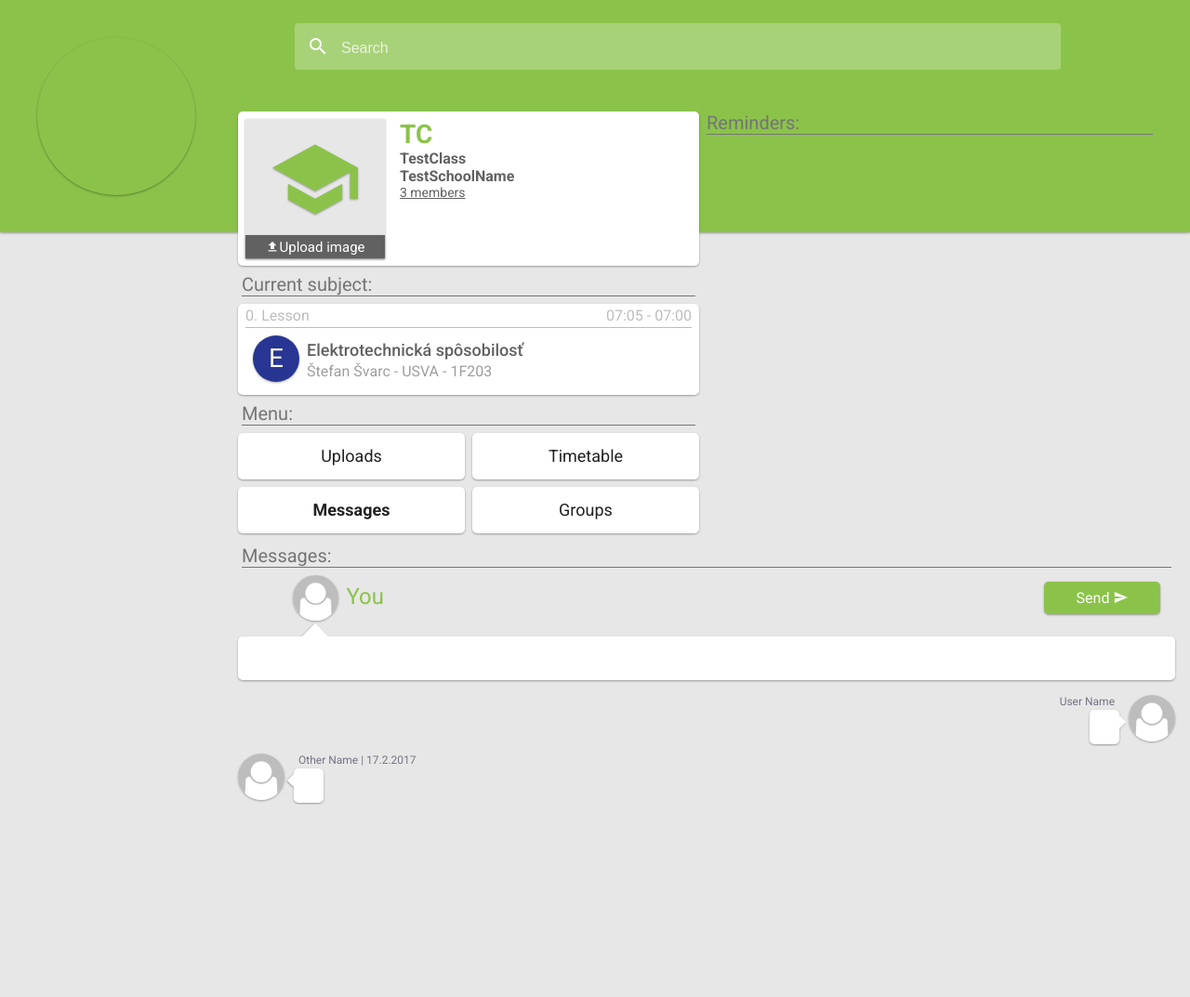
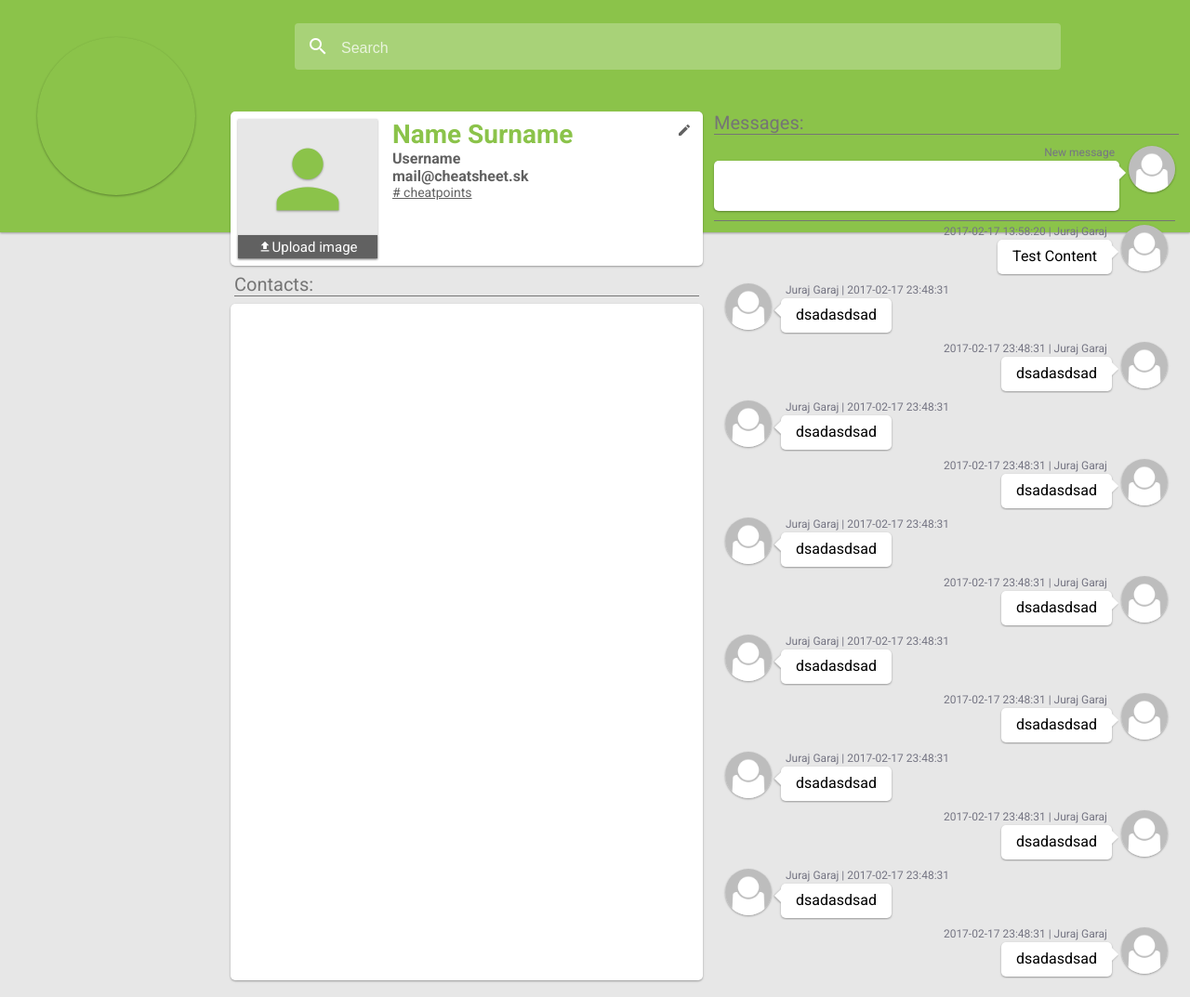
Before and after one commit to juraj98/cheatsheet, a PHP site: page /cheatsheet.html in a window 1280 px wide. Shown: the whole page at 93% size. Run offline with PHP 8.4, Linux system fonts and the light colour scheme; some libraries are stand-ins or nearby versions.

Commit message:
H - Dokončené HTML/CSS pre Account

```diff
--- a/cheatsheet.html
+++ b/cheatsheet.html
@@ -92,6 +92,12 @@
 	<link rel="stylesheet" type="text/css" href="css/addClass.css">
 	<script type="text/javascript" src="js/addClass/addClassClick.js"></script>
 	<script type="text/javascript" src="js/addClass/addClassInit.js"></script>
+	<!--=================-->
+	<!--=====Account=====-->
+	<!--=================-->
+	<link rel="stylesheet" type="text/css" href="css/account.css">
+	<script type="text/javascript" src="js/account/accoutClick.js"></script>
+	<script type="text/javascript" src="js/account/accoutInit.js"></script>
 
 	<!--=====-->
 	<!--Class-->
@@ -263,72 +269,148 @@
 	<!-------------------------------CONTENT------------------------------>
 	<!-------------------------------------------------------------------->
 	<div class="content">
-		<div class="cColumn" id="cColumnLeft">
-			<div id="cClassCard" class="card-1">
-				<div id="cClassImageDiv" class="unselectable card-1"><i class="material-icons">school</i>
-					<div class="card-1" id="cClassImageUploadButton"><i class="material-icons">file_upload</i><span>Upload image</span></div>
-				</div>
-				<h1 id="cClassShortName">TC</h1>
-				<h2 id="cClassFullName">TestClass</h2>
-				<h2 id="cClassSchool">TestSchoolName</h2>
-				<h3 id="cClassMembers">3 members</h3></div>
-			<div class="cHeader" id="cSubjectHeader">Current subject:</div>
-			<div class="ttSubject card-1" id="cCurrentSubject">
-				<div class="ttSubjectHeader">
-					<div class="number"><span>0</span>. Lesson</div>
-					<div class="time"><span class="start">07:05</span> - <span class="end">07:00</span></div>
-				</div>
-				<div class="bodysSortable">
-					<div class="ttSubjectBody">
-						<div style="background-color: #283593" class="ttSubjectIcon unselectable card-1">E</div><span class="ttSubjectName">Elektrotechnická spôsobilosť</span><span class="ttSubjectInfo">Štefan Švarc - USVA - 1F203</span>
-						<div class="ttSubjectNotifications unselectable"><i class="material-icons" style="color:#F44336; display:none;">mode_edit</i><i class="material-icons" style="display:none;">extension</i><i class="material-icons" style="display:none;">notifications</i></div>
+		<!--User Info-->
+		<div id="aUserInfoPanel" class="card-1">
+			<div id="aUserImageDiv" class="unselectable card-1">
+				<i class="material-icons">person</i>
+				<div class="card-1" id="aUserImageUploadButton">
+					<i class="material-icons">file_upload</i><span>Upload image</span>
 				</div>
 			</div>
+			<h1 id="aUserNameAndSurname">Name Surname</h1>
+			<h2 id="aUserUsername">Username</h2>
+			<h2 id="aUserMail">mail@cheatsheet.sk</h2>
+			<h3 id="aUserCheatpoints"># cheatpoints</h3>
+			<i class="material-icons" id="aUserEditInfo">mode_edit</i>
 		</div>
-			<div class="cHeader">Menu:</div>
-			<div id="cClassMenu">
-				<div id="cClassUploads" class="card-1 cMenuButton unselectable">Uploads</div>
-				<div id="cClassTimetable" class="card-1 unselectable cMenuButton">Timetable</div>
-				<div id="cClassMessages" class="card-1 unselectable cMenuButton active">Messages</div>
-				<div id="cClassGroups" class="card-1 unselectable cMenuButton">Groups</div>
-			</div>
-		</div>
-		<div class="cColumn" id="cColumnRight">
-			<div id="cReminders">
-				<div class="cHeader">Reminders:</div>
-			</div>
-		</div>
-		<div class="cHeader wideHeader" id="cOptionsHeader">Messages:</div>
-		<div id="cNewMessageBox">
-			<div id="cNewMessageBoxPicture">
-				<div id="cNewMessageBoxPictureArrow" class="card-1"></div>
-				<img src="images/placeholders/profilePicturePlaceholder.png" id="cNewMessageBoxPictureImage" class="card-1">
-			</div>
-			<span id="cNewMessageBoxYouText">You</span>
-			<textarea rows="1" class="card-1"></textarea>
-			<div id="cNewMessageSendButton" class="card-1"><span>Send</span><i class="material-icons">send</i></div>
-		</div>
-		<div class="cUserMsg">
-			<img class="cImage card-1" src="images/placeholders/profilePicturePlaceholder.png">
-			<span class="cName">User Name</span>
+		<!--Messages-->
+		<div id="aMessagesHeader" class="aHeader">Messages:</div>
+
+		<!--User messages-->
+		<div id="aUserMessages">
+			<div id="aMessageBox">
+				<img class="cImage card-1" src="images/placeholders/profilePicturePlaceholder.png" title="" style=""><span class="cName">New message</span>
 				<div class="cMsgConainer">
 					<div class="cMsgBox card-1">
+						<textarea></textarea>
 					</div>
 					<div class="cMsgBoxArrowConatiner">
 						<div class="cMsgBoxArrow"></div>
 					</div>
 				</div>
 		</div>
-		<div class="cOtherMsg">
-			<img class="cImage card-1" src="images/placeholders/profilePicturePlaceholder.png">
-			<span class="cName">Other Name | 17.2.2017</span>
+			<div class="cUserMsg">
+				<img class="cImage card-1" src="images/placeholders/profilePicturePlaceholder.png" title="" style=""><span class="cName">2017-02-17 13:58:20 | Juraj Garaj</span>
 				<div class="cMsgConainer">
-				<div class="cMsgBox card-1">
-				</div>
+					<div class="cMsgBox card-1">Test Content</div>
 					<div class="cMsgBoxArrowConatiner">
 						<div class="cMsgBoxArrow"></div>
 					</div>
 				</div>
+			</div>
+			<div class="cOtherMsg"><img class="cImage card-1" src="images/placeholders/profilePicturePlaceholder.png"><span class="cName">Juraj Garaj | 2017-02-17 23:48:31</span>
+				<div class="cMsgConainer">
+					<div class="cMsgBox card-1">dsadasdsad</div>
+					<div class="cMsgBoxArrowConatiner">
+						<div class="cMsgBoxArrow"></div>
+					</div>
+				</div>
+			</div>
+			<div class="cUserMsg"><img class="cImage card-1" src="images/placeholders/profilePicturePlaceholder.png"><span class="cName">2017-02-17 23:48:31 | Juraj Garaj</span>
+				<div class="cMsgConainer">
+					<div class="cMsgBox card-1">dsadasdsad</div>
+					<div class="cMsgBoxArrowConatiner">
+						<div class="cMsgBoxArrow"></div>
+					</div>
+				</div>
+			</div>
+			<div class="cOtherMsg"><img class="cImage card-1" src="images/placeholders/profilePicturePlaceholder.png"><span class="cName">Juraj Garaj | 2017-02-17 23:48:31</span>
+				<div class="cMsgConainer">
+					<div class="cMsgBox card-1">dsadasdsad</div>
+					<div class="cMsgBoxArrowConatiner">
+						<div class="cMsgBoxArrow"></div>
+					</div>
+				</div>
+			</div>
+			<div class="cUserMsg"><img class="cImage card-1" src="images/placeholders/profilePicturePlaceholder.png"><span class="cName">2017-02-17 23:48:31 | Juraj Garaj</span>
+				<div class="cMsgConainer">
+					<div class="cMsgBox card-1">dsadasdsad</div>
+					<div class="cMsgBoxArrowConatiner">
+						<div class="cMsgBoxArrow"></div>
+					</div>
+				</div>
+			</div>
+			<div class="cOtherMsg"><img class="cImage card-1" src="images/placeholders/profilePicturePlaceholder.png"><span class="cName">Juraj Garaj | 2017-02-17 23:48:31</span>
+				<div class="cMsgConainer">
+					<div class="cMsgBox card-1">dsadasdsad</div>
+					<div class="cMsgBoxArrowConatiner">
+						<div class="cMsgBoxArrow"></div>
+					</div>
+				</div>
+			</div>
+			<div class="cUserMsg"><img class="cImage card-1" src="images/placeholders/profilePicturePlaceholder.png"><span class="cName">2017-02-17 23:48:31 | Juraj Garaj</span>
+				<div class="cMsgConainer">
+					<div class="cMsgBox card-1">dsadasdsad</div>
+					<div class="cMsgBoxArrowConatiner">
+						<div class="cMsgBoxArrow"></div>
+					</div>
+				</div>
+			</div>
+			<div class="cOtherMsg"><img class="cImage card-1" src="images/placeholders/profilePicturePlaceholder.png"><span class="cName">Juraj Garaj | 2017-02-17 23:48:31</span>
+				<div class="cMsgConainer">
+					<div class="cMsgBox card-1">dsadasdsad</div>
+					<div class="cMsgBoxArrowConatiner">
+						<div class="cMsgBoxArrow"></div>
+					</div>
+				</div>
+			</div>
+			<div class="cUserMsg"><img class="cImage card-1" src="images/placeholders/profilePicturePlaceholder.png"><span class="cName">2017-02-17 23:48:31 | Juraj Garaj</span>
+				<div class="cMsgConainer">
+					<div class="cMsgBox card-1">dsadasdsad</div>
+					<div class="cMsgBoxArrowConatiner">
+						<div class="cMsgBoxArrow"></div>
+					</div>
+				</div>
+			</div>
+			<div class="cOtherMsg"><img class="cImage card-1" src="images/placeholders/profilePicturePlaceholder.png"><span class="cName">Juraj Garaj | 2017-02-17 23:48:31</span>
+				<div class="cMsgConainer">
+					<div class="cMsgBox card-1">dsadasdsad</div>
+					<div class="cMsgBoxArrowConatiner">
+						<div class="cMsgBoxArrow"></div>
+					</div>
+				</div>
+			</div>
+			<div class="cUserMsg"><img class="cImage card-1" src="images/placeholders/profilePicturePlaceholder.png"><span class="cName">2017-02-17 23:48:31 | Juraj Garaj</span>
+				<div class="cMsgConainer">
+					<div class="cMsgBox card-1">dsadasdsad</div>
+					<div class="cMsgBoxArrowConatiner">
+						<div class="cMsgBoxArrow"></div>
+					</div>
+				</div>
+			</div>
+			<div class="cOtherMsg"><img class="cImage card-1" src="images/placeholders/profilePicturePlaceholder.png"><span class="cName">Juraj Garaj | 2017-02-17 23:48:31</span>
+				<div class="cMsgConainer">
+					<div class="cMsgBox card-1">dsadasdsad</div>
+					<div class="cMsgBoxArrowConatiner">
+						<div class="cMsgBoxArrow"></div>
+					</div>
+				</div>
+			</div>
+			<div class="cUserMsg"><img class="cImage card-1" src="images/placeholders/profilePicturePlaceholder.png"><span class="cName">2017-02-17 23:48:31 | Juraj Garaj</span>
+				<div class="cMsgConainer">
+					<div class="cMsgBox card-1">dsadasdsad</div>
+					<div class="cMsgBoxArrowConatiner">
+						<div class="cMsgBoxArrow"></div>
+					</div>
+				</div>
+			</div>
+
+
+		</div>
+		<!--User contacts-->
+		<div id="aContactsHeader" class="aHeader">Contacts:</div>
+		<div id="aUserContacts" class="card-1">
+
 		</div>
 	</div>
 	<!--Content end-->
--- /dev/null
+++ b/css/account.css
@@ -0,0 +1,220 @@
+/*Headers*/
+.aHeader {
+	width: calc(50% - 20px);
+	font-size: 20px;
+	color: #757575;
+	border-bottom: 1px solid #757575;
+}
+#aContactsHeader {
+	float: left;
+	clear: left;
+	margin: 8px;
+	margin-left: 12px;
+}
+#aMessagesHeader {
+	float: right;
+	margin: 0;
+	margin-right: 12px;
+	margin-bottom: 4px;
+}
+
+#aUserInfoPanel {
+	width: calc(50% - 12px);
+	margin-right: 4px;
+	margin-left: 8px;
+	background-color: white;
+	border-radius: 5px;
+	float: left;
+	height: 166px;
+	position: relative;
+}
+
+
+/*aUserImage*/
+
+#aUserImageDiv {
+	width: 150px;
+	height: 150px;
+	margin: 8px;
+	background-color: #E7E7E7;
+	float: left;
+	position: relative;
+}
+
+#aUserImageDiv > i {
+	font-size: 100px;
+	color: #8bc34a;
+	text-shadow: 0 1px 3px rgba(0, 0, 0, 0.12), 0 1px 2px rgba(0, 0, 0, 0.24);
+	cursor: default;
+	margin: 0 25px;
+	margin-top: 15px;
+}
+
+#aUserImageUploadButton {
+	position: absolute;
+	bottom: 0;
+	height: 25px;
+	width: 100%;
+	background-color: #616161;
+	text-align: center;
+	color: white;
+	cursor: pointer;
+	transition: 0.2s;
+}
+
+#aUserImageUploadButton > i {
+	line-height: 25px;
+	font-size: 15px;
+}
+
+#aUserImageUploadButton > span {
+	display: inline-block;
+	font-size: 15px;
+	position: relative;
+	bottom: 2px;
+}
+
+
+/*aUserInfo*/
+
+#aUserInfoPanel > h1 {
+	color: #8BC34A;
+	margin: 8px;
+	float: left;
+	width: calc(100% - 198px);
+	margin-bottom: 0;
+	font-size: 28px;
+}
+
+#aUserInfoPanel > h2 {
+	color: #616161;
+	float: left;
+	width: calc(100% - 198px);
+	font-size: 16px;
+	margin: 0 8px;
+}
+
+#aUserInfoPanel > h2 {
+	color: #616161;
+	float: left;
+	width: calc(100% - 198px);
+	font-size: 16px;
+	margin: 0 8px;
+}
+
+#aUserInfoPanel > h3 {
+	color: #616161;
+	float: left;
+	width: calc(100% - 198px);
+	font-size: 14px;
+	text-decoration: underline;
+	margin: 0 8px;
+	font-weight: 400;
+}
+
+#aUserEditInfo {
+	position: absolute;
+	top: 0;
+	right: 0;
+	font-size: 16px;
+	padding: 12px;
+	cursor: pointer;
+	color: #616161;
+}
+
+
+/*User contacts*/
+
+#aUserContacts {
+	width: calc(50% - 12px);
+	margin-right: 4px;
+	margin-left: 8px;
+	background-color: white;
+	border-radius: 5px;
+	float: left;
+	clear: left;
+	height: calc(100vh - 340px);
+	overflow-y: scroll;
+}
+
+
+/*User messages*/
+
+#aMessageBox {
+	width: calc(100% - 12px);
+	margin: 8px;
+	margin-left: 4px;
+	float: right;
+	padding-bottom: 8px;
+	margin-bottom: 0;
+	border-bottom: 1px solid #757575;
+}
+
+#aUserMessages {
+	width: calc(50% - 12px);
+	margin-left: 4px;
+	margin-right: 8px;
+	height: calc(100vh - 160px);
+	float: right;
+	overflow-y: scroll;
+}
+
+#aMessageBox .cImage {
+	float: right;
+	width: 50px;
+	border-radius: 180px;
+}
+#aMessageBox .cName {
+	float: right;
+	margin-right: 15px;
+	font-size: 12px;
+	color: #757583;
+}
+#aMessageBox .cMsgConainer {
+	float: right;
+	width: calc(100% - 50px);
+	position: relative;
+	padding-top: 2px;
+	padding-bottom: 2px;
+}
+#aMessageBox .cMsgBox {
+	min-height: 21px;
+	width: calc(100% - 42px);
+	float: right;
+	margin-right: 10px;
+	border-radius: 5px;
+	padding: 8px 16px;
+	position: relative;
+	text-align: right;
+	background-color: white;
+	word-wrap: break-word;
+}
+#aMessageBox .cMsgBox > textarea{
+	resize: none;
+    width: 100%;
+    border: none;
+    font-family: 'Roboto';
+    outline: none;
+}
+#aMessageBox .cMsgBoxArrowConatiner {
+	position: absolute;
+	overflow: hidden;
+	z-index: 1;
+	top: 0;
+	right: 0;
+	height: 32px;
+	width: 10px;
+
+}
+#aMessageBox .cMsgBoxArrow {
+	position: absolute;
+	top: 10px;
+	height: 10px;
+	width: 10px;
+	background-color: white;
+	transform: rotate(45deg);
+	right: 5px;
+	box-shadow: 0 1px 3px rgba(0, 0, 0, 0.12), 0 1px 2px rgba(0, 0, 0, 0.24);
+}
+
+/*Messages used from class css*/
--- /dev/null
+++ b/js/account/accoutClick.js
@@ -0,0 +1,3 @@
+function accountClick(){
+
+}
--- /dev/null
+++ b/js/account/accoutInit.js
@@ -0,0 +1,6 @@
+function accountInit(){
+
+	console.log("AccountInit");
+
+	autosize($('#aMessageBox .cMsgBox > textarea'));
+}
--- a/js/jsClasses/user.js
+++ b/js/jsClasses/user.js
@@ -8,7 +8,7 @@ class User {
 				mail: this.mail,
 				name: this.name,
 				surname: this.surname,
-				gander: this.gander,
+				gender: this.gender,
 				image: this.image
 			},
 			function(_ajaxData) {
@@ -46,7 +46,7 @@ class User {
 					that.username = _ajaxData['data']['userData']['username'];
 					that.name = _ajaxData['data']['userData']['name'];
 					that.surname = _ajaxData['data']['userData']['surname'];
-					that.gander = _ajaxData['data']['userData']['gander'];
+					that.gender = _ajaxData['data']['userData']['gender'];
 					that.image = _ajaxData['data']['userData']['image'];
 					that.cheatpoints = _ajaxData['data']['userData']['cheatpoints'];
 
--- a/js/newClass/newClassMessages/newClassMessagesInit.js
+++ b/js/newClass/newClassMessages/newClassMessagesInit.js
@@ -1,4 +1,6 @@
 function newClassMessagesInit(_id){
+	autosize($('#cNewMessageBox > textarea'));
+
 	$("#cNewMessageSendButton > span").click(function(){
 		//TODO: Add new message to posts
 
--- a/js/temp.js
+++ b/js/temp.js
@@ -24,7 +24,7 @@ $(window).ready(function() {
 
 function afterOnLoginTemp() {
 
-	autosize($('#cNewMessageBox > textarea'));
+	accountInit();
 
 
 }
--- a/php/get/getClassData.php
+++ b/php/get/getClassData.php
@@ -40,7 +40,7 @@ if($query) {
 }
 
 //Get class members
-$sql = "SELECT u.id, u.username, u.name, u.surname, u.gander, u.image, u.cheatpoints FROM users u, classMembers cm WHERE classId='" . mysqli_real_escape_string($conn, $_POST['classId']) . "' AND u.id = cm.userId ORDER BY u.name ASC, u.surname ASC";
+$sql = "SELECT u.id, u.username, u.name, u.surname, u.gender, u.image, u.cheatpoints FROM users u, classMembers cm WHERE classId='" . mysqli_real_escape_string($conn, $_POST['classId']) . "' AND u.id = cm.userId ORDER BY u.name ASC, u.surname ASC";
 $query = mysqli_query($conn, $sql);
 
 if($query) {
--- a/php/get/getPosts.php
+++ b/php/get/getPosts.php
@@ -47,7 +47,7 @@ if($query) {
 		$data[$i]['tags'] = json_decode($data[$i]['tags']);
 
 		//Get user
-		$query = mysqli_query($conn, "SELECT id, username, name, surname, gander, image, cheatpoints FROM users WHERE id='" . $data[$i]['authorId'] . "'");
+		$query = mysqli_query($conn, "SELECT id, username, name, surname, gender, image, cheatpoints FROM users WHERE id='" . $data[$i]['authorId'] . "'");
 		if($query) {
 			$secondQueryData = mysqli_fetch_all($query, MYSQLI_ASSOC);
 			$data[$i]['author'] = $secondQueryData[0];
--- a/php/user/getUser.php
+++ b/php/user/getUser.php
@@ -21,9 +21,9 @@ $idTokenData = decodeIdToken($_POST['idToken']);
 
 //Get user data
 if($userIdSet) {
-	$sql = "SELECT id, username, name, surname, gander, image, cheatpoints FROM users WHERE id='" . mysqli_real_escape_string( $conn, trim($_POST['userId']) ) . "'";
+	$sql = "SELECT id, username, name, surname, gender, image, cheatpoints FROM users WHERE id='" . mysqli_real_escape_string( $conn, trim($_POST['userId']) ) . "'";
 } else {
-	$sql = "SELECT id, username, name, surname, gander, image, cheatpoints, mail FROM users WHERE googleSUB = '" . mysqli_real_escape_string( $conn, trim($idTokenData->{'sub'}) ) . "'";
+	$sql = "SELECT id, username, name, surname, gender, image, cheatpoints, mail FROM users WHERE googleSUB = '" . mysqli_real_escape_string( $conn, trim($idTokenData->{'sub'}) ) . "'";
 }
 
 $query = mysqli_query($conn, $sql);
--- a/php/user/onLogin.php
+++ b/php/user/onLogin.php
@@ -39,6 +39,7 @@ if($data['COUNT(*)'] == 0){
 	if($stmt->execute()){
 		$response->success = true;
 		$response->details = 'New user inserted.';
+		$response->newUser = true;
 	} else {
 		$response->success = false;
 		$response->error->code = 3;
@@ -47,6 +48,7 @@ if($data['COUNT(*)'] == 0){
 	}
 } else {
 	$response->success = true;
+	$response->newUser = false;
 	$response->details = 'User already exists in database.';
 }
 
--- a/php/user/saveUser.php
+++ b/php/user/saveUser.php
@@ -13,7 +13,7 @@ header('Content-Type: application/json');	//Needed for not showing ads
 
 
 //Check post variables
-checkPostVariables('idToken', 'userId', 'username', 'mail', 'name', 'surname', 'gander', 'image');
+checkPostVariables('idToken', 'userId', 'username', 'mail', 'name', 'surname', 'gender', 'image');
 
 
 //Decode ID token
@@ -21,13 +21,13 @@ $idTokenData = decodeIdToken($_POST['idToken']);
 
 
 //Update user query
-$stmt = $conn->prepare("UPDATE users SET username='?', mail='?', name='?', surname='?', gander='?', image='?', cheatpoints='?', classes='?' WHERE id='?' AND googleSub='?' LIMIT 1");
+$stmt = $conn->prepare("UPDATE users SET username='?', mail='?', name='?', surname='?', gender='?', image='?', cheatpoints='?', classes='?' WHERE id='?' AND googleSub='?' LIMIT 1");
 $stmt->bind_param("ssssssssss",
 				 $_POST['username'],
 				 $_POST['mail'],
 				 $_POST['name'],
 				 $_POST['surname'],
-				 $_POST['gander'],
+				 $_POST['gender'],
 				 $_POST['image'],
 				 $_POST['cheatpoints'],
 				 $_POST['classes'],
```
Also changed, not shown: index.php (+5 -5 lines). Lines whose indentation alone changed are shown as unchanged.
